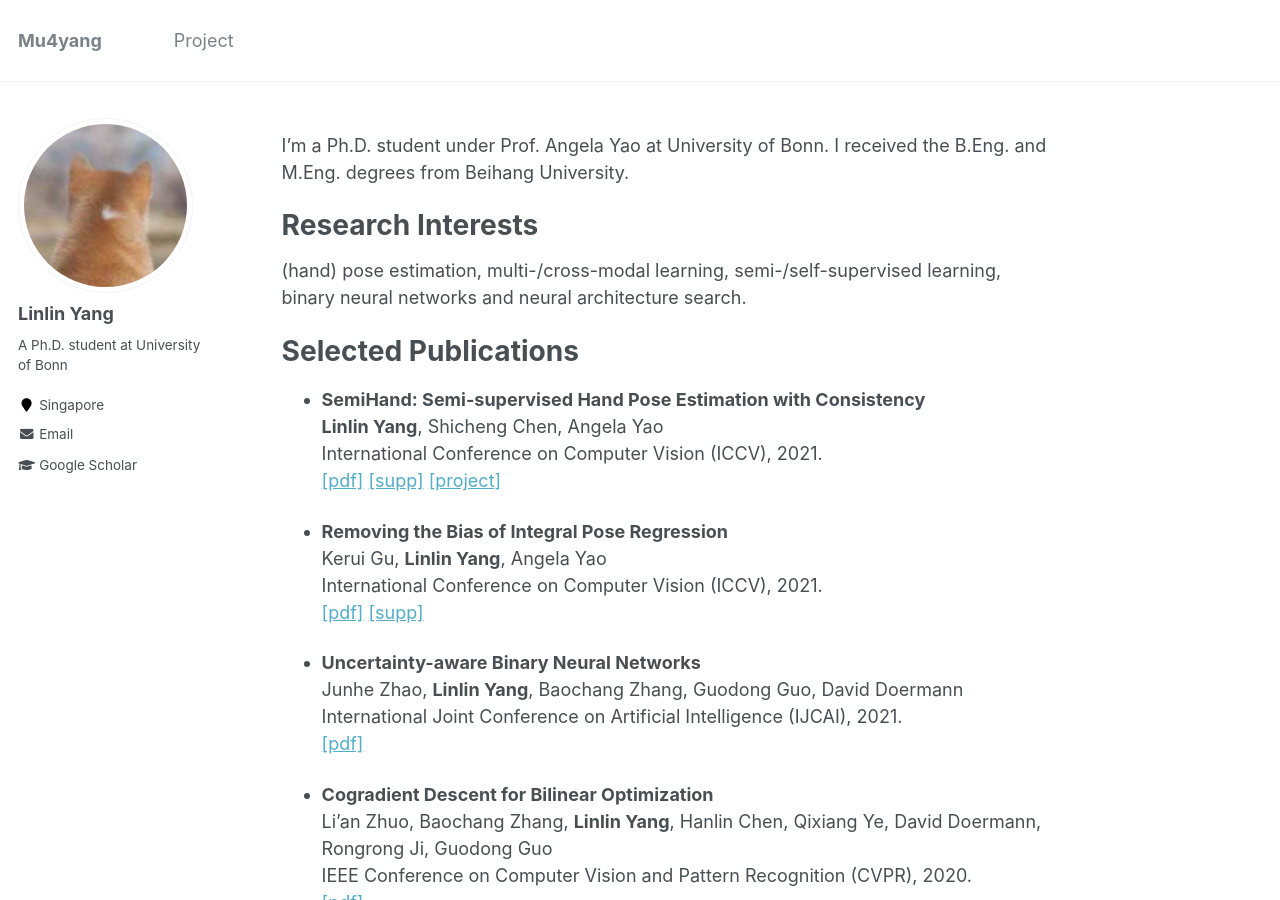
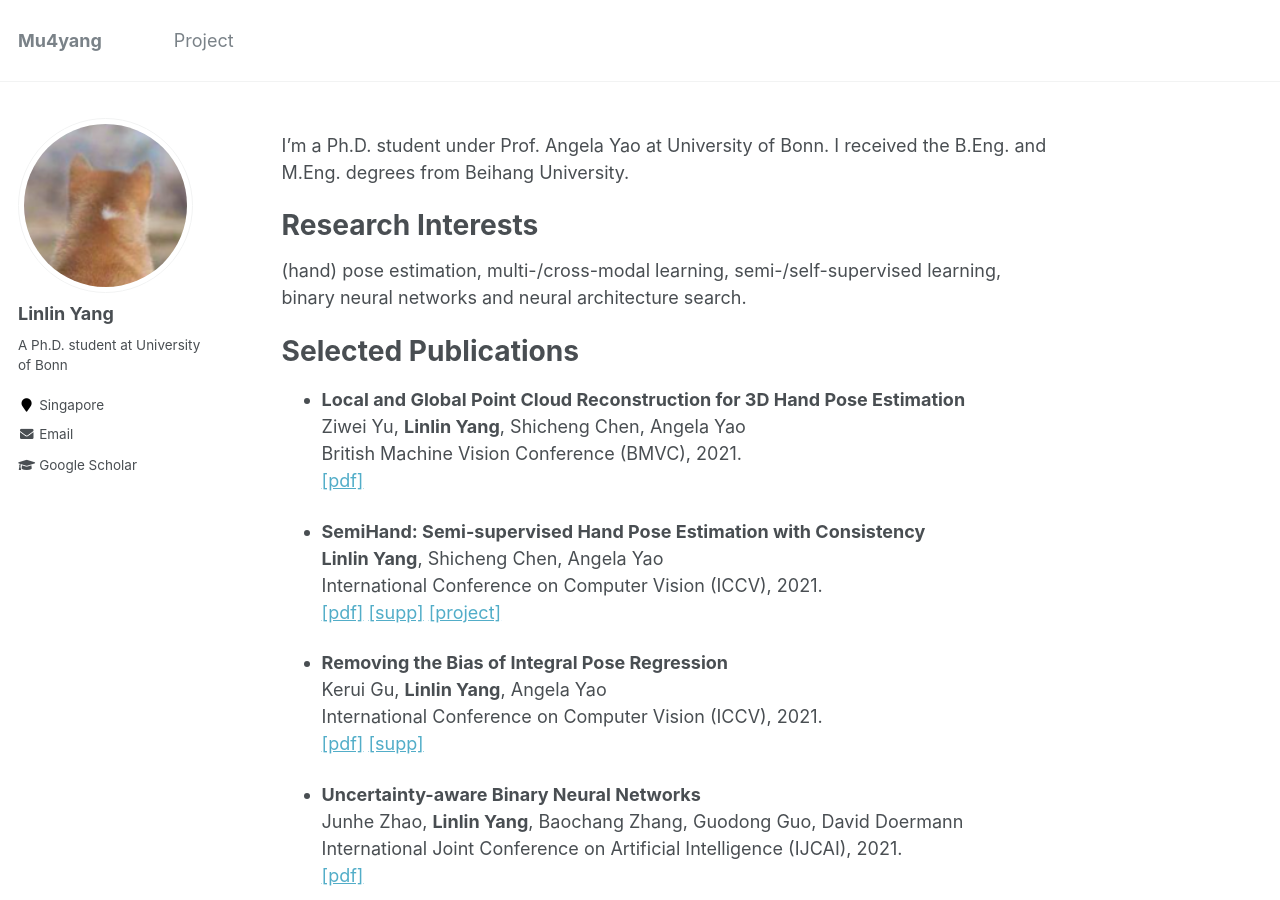
Before and after one commit to bestonebyone/mu4yang, a Jekyll site: the page built from _pages/about.md, in a window 1280 px wide and 900 px high. Built offline with Jekyll 4.4.1, drawn with Linux system fonts in a browser that asks for light colours.

Commit message:
Update about.md

```diff
--- a/_pages/about.md
+++ b/_pages/about.md
@@ -14,6 +14,11 @@
  (hand) pose estimation, multi-/cross-modal learning, semi-/self-supervised learning, binary neural networks and neural architecture search.
 
 # Selected Publications
+- **Local and Global Point Cloud Reconstruction for 3D Hand Pose Estimation**
+  Ziwei Yu, **Linlin Yang**, Shicheng Chen, Angela Yao
+  British Machine Vision Conference (BMVC), 2021.
+  [[pdf]]()
+
 - **SemiHand: Semi-supervised Hand Pose Estimation with Consistency**
   **Linlin Yang**, Shicheng Chen, Angela Yao
   International Conference on Computer Vision (ICCV), 2021.
```
